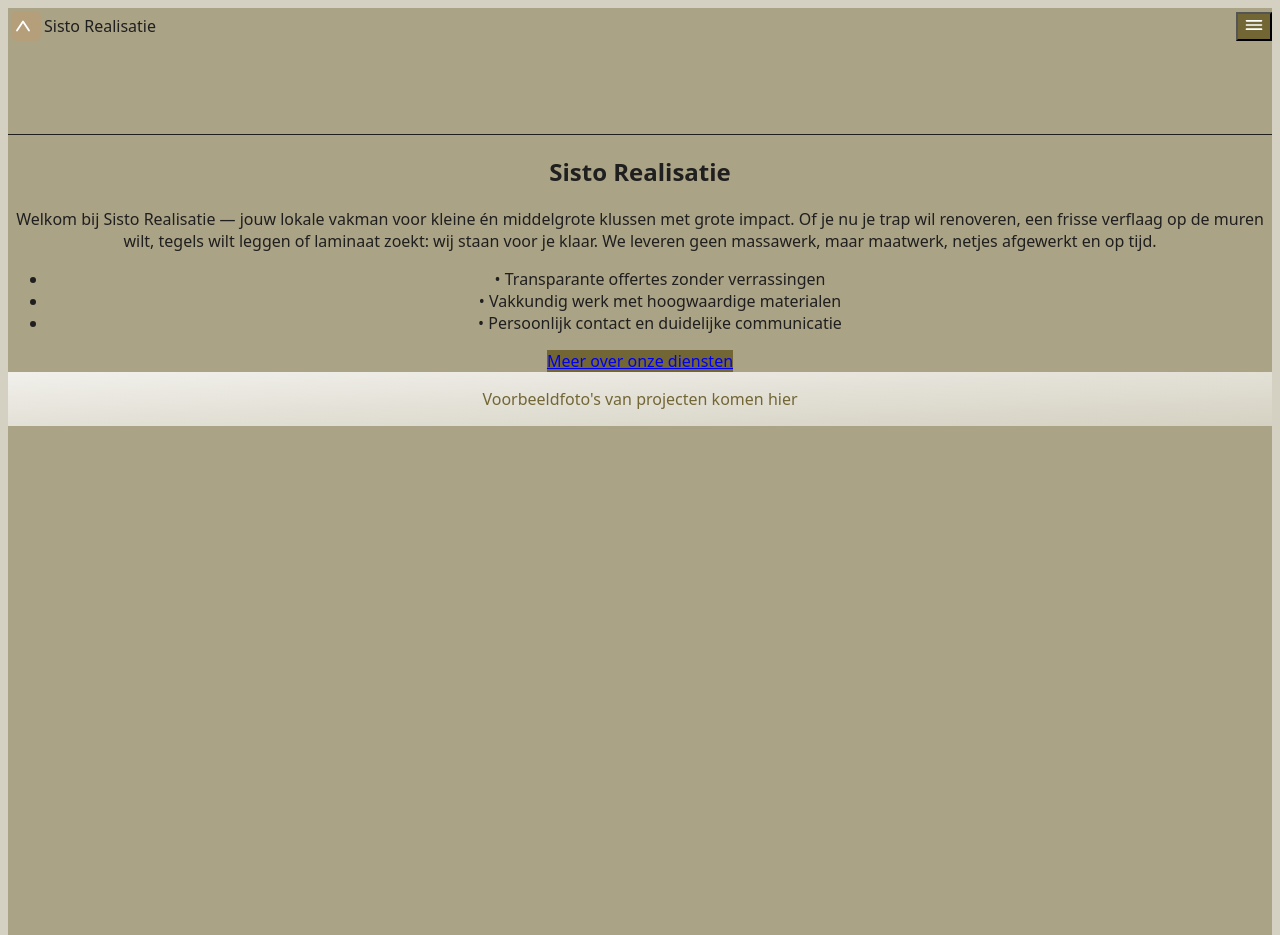
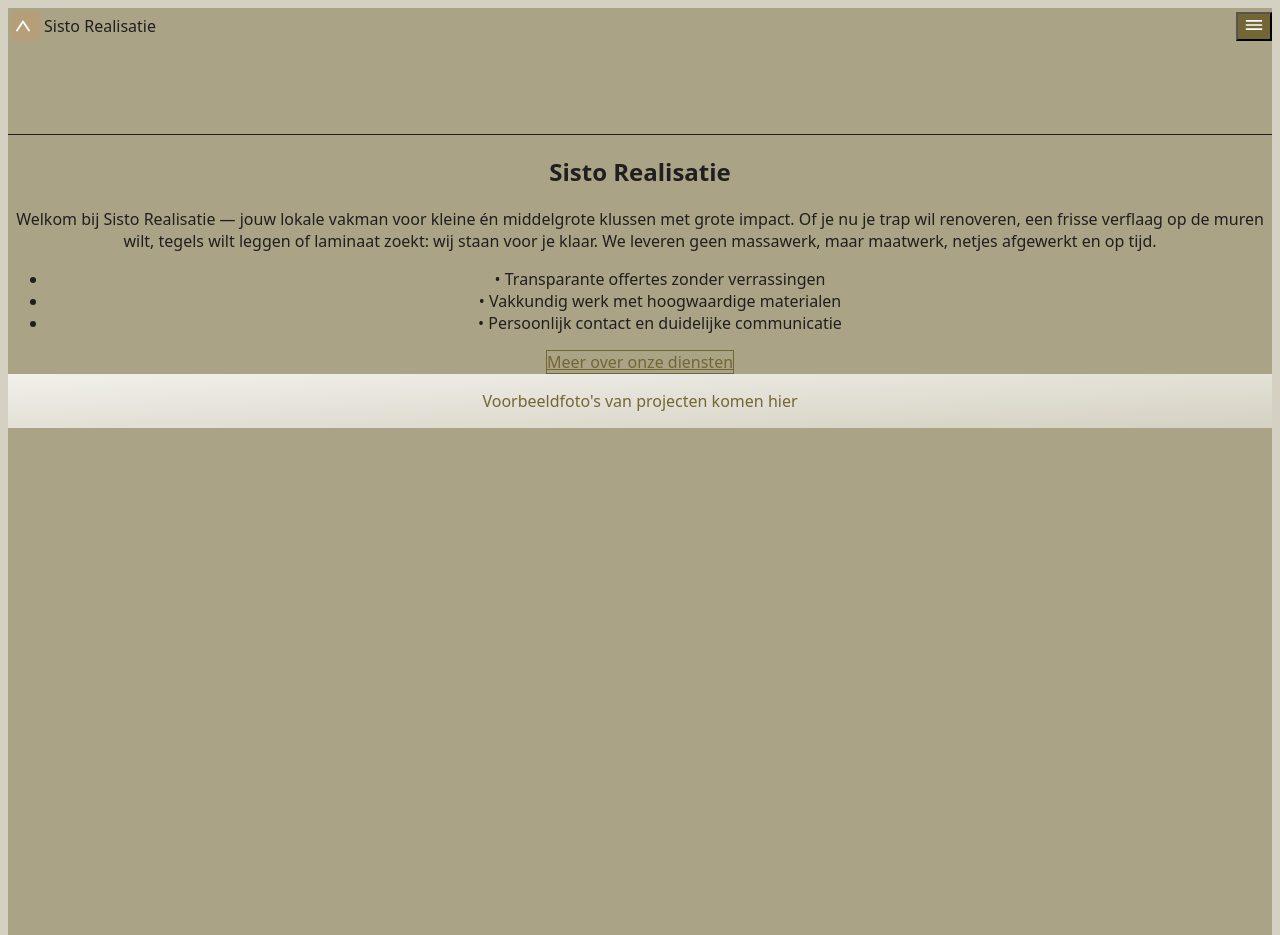
Before and after one commit to gonul1907/sisto1907, a Next.js app: page / in a window 1280 px wide. Built offline with nearby package versions, Linux system fonts and the light colour scheme.

Commit message:
style(homepage): maak 'Meer over onze diensten' knop wit met accent rand

```diff
--- a/src/app/page.tsx
+++ b/src/app/page.tsx
@@ -17,7 +17,7 @@ export default function Home() {
               <li>• Persoonlijk contact en duidelijke communicatie</li>
             </ul>
 
-            <a href="/diensten" className="inline-block px-8 py-4 rounded bg-[var(--accent)] text-white font-semibold shadow-sm hover:brightness-95">
+            <a href="/diensten" className="inline-block px-8 py-4 rounded bg-white text-[var(--accent)] font-semibold shadow-sm border border-[var(--accent)] hover:bg-[var(--beige-50)] transition-colors">
               Meer over onze diensten
             </a>
           </div>
```
